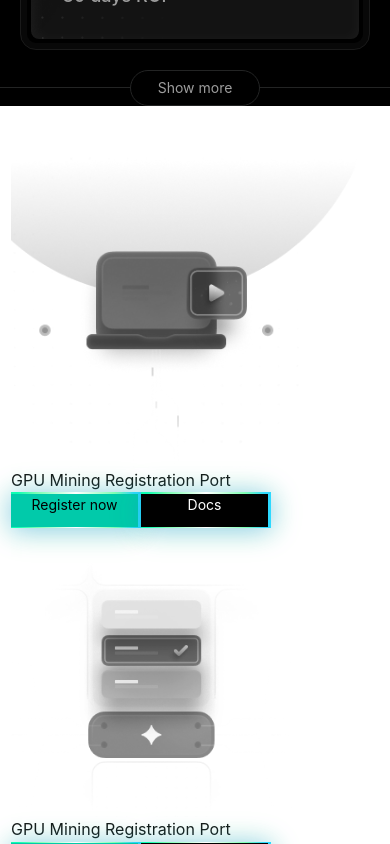
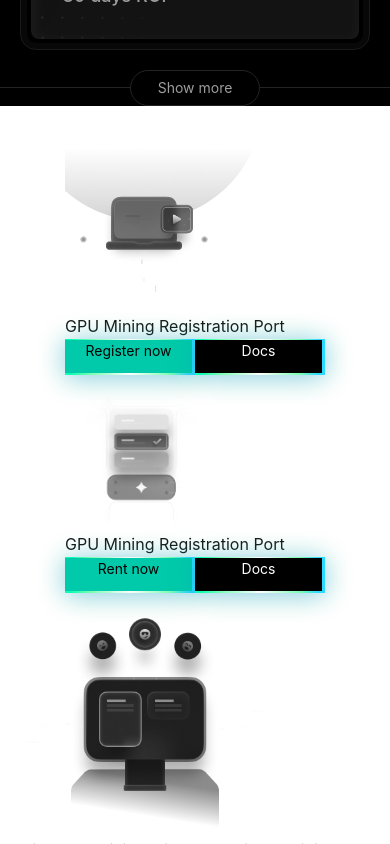
Before and after one commit to inferixgpu/testnet-dashboard, a Next.js app: page / in a window 390 px wide. Shown: the part 2280-3124 px from the top of the page. Built offline with nearby package versions, Linux system fonts and the light colour scheme.

Commit message:
KienDT.IN-1350

```diff
--- a/src/app/styles/infoProduct.scss
+++ b/src/app/styles/infoProduct.scss
@@ -94,3 +94,12 @@
     opacity: 1;
   }
 }
+
+.image-responsive {
+  width: 400px;
+  height: auto;
+
+  @media (max-width: 500px) {
+    width: 200px;
+  }
+}
--- a/src/components/BannerIntro.tsx
+++ b/src/components/BannerIntro.tsx
@@ -41,7 +41,7 @@ export default function BannerIntro() {
             <div className="absolute w-full flex flex-col top-1/2 left-1/2 transform -translate-x-1/2 -translate-y-1/2 z-30 items-center">
             </div>
 
-            <Image
+            {/* <Image
                 className="absolute top-0 left-0 w-full h-full z-0"
                 src="/assets/images/filter_bg.svg"
                 alt=""
@@ -49,7 +49,7 @@ export default function BannerIntro() {
                 height={0}
                 priority
                 style={{ objectFit: "cover" }}
-            />
+            /> */}
             <Image
                 className="absolute top-0 left-0 w-full h-full z-[20]"
                 src="/assets/images/bright_pants.svg"
--- a/src/components/info/InfoProduct.tsx
+++ b/src/components/info/InfoProduct.tsx
@@ -15,7 +15,6 @@ export default function InfoProduct({ isInViewport }: InfoProductProps) {
     const handleResize = () => {
       setIsSmallScreen(window.innerWidth <= 1000);
     };
-
     window.addEventListener("resize", handleResize);
     handleResize();
     return () => window.removeEventListener("resize", handleResize);
@@ -23,7 +22,7 @@ export default function InfoProduct({ isInViewport }: InfoProductProps) {
 
   if (isSmallScreen) {
     return (
-      <div className={"product"}>
+      <div className={"product"} style={{ overflowX: "hidden" }}>
         <div className={"product-container"}>
           <InfoProductBottom />
           <InfoProductTop />
@@ -33,18 +32,20 @@ export default function InfoProduct({ isInViewport }: InfoProductProps) {
   }
 
   return (
-    <div className={"product"}>
+    <div className={"product"} style={{ overflowX: "hidden" }}>
       <div className={"product-container"}>
         <motion.div
+          style={{ overflow: "hidden", width: "100%" }}
           initial={{ x: "-100%", opacity: 0 }}
-          animate={isInViewport ? { x: 0, opacity: 1, width: "100%"  } : { x: "-100%", opacity: 0 }}
+          animate={isInViewport ? { x: 0, opacity: 1 } : { x: "-100%", opacity: 0 }}
           transition={{ duration: 0.3, ease: "easeOut" }}
         >
           <InfoProductBottom />
         </motion.div>
         <motion.div
+          style={{ overflow: "hidden", width: "100%" }}
           initial={{ x: "100%", opacity: 0 }}
-          animate={isInViewport ? { x: 0, opacity: 1, width: "100%"  } : { x: "100%", opacity: 0 }}
+          animate={isInViewport ? { x: 0, opacity: 1 } : { x: "100%", opacity: 0 }}
           transition={{ duration: 0.3, ease: "easeOut" }}
         >
           <InfoProductTop />
--- a/src/components/info/InfoProductBottom.tsx
+++ b/src/components/info/InfoProductBottom.tsx
@@ -18,10 +18,10 @@ export default function InfoProductBottom() {
       };
   return (
 
-      <div className="gap-[8px] flex flex-col lg:flex-row">
+      <div className="gap-[8px] w-[100%] flex flex-col lg:flex-row">
         <div className="w-[100%] lg:w-[497px] justify-around h-[356px] sm:h-[356px] items-center bg-[#76767629] backdrop-blur-[58px] flex lg:justify-start  rounded-[8px] border-b-[2px] sm:border-[0px] border-[#25272670] sm:shadow-none shadow-[inset_2px_4px_16px_2px_rgba(248,248,248,0.06)]">
           <Image
-            className="object-contain"
+            className="object-contain image-responsive"
             src="/assets/images/education.png"
             alt="education"
             width={400}
@@ -69,7 +69,7 @@ export default function InfoProductBottom() {
 
         <div className="w-[100%] lg:w-[497px] h-[356px] sm:h-[356px] justify-around items-center bg-[#76767629] backdrop-blur-[58px] flex lg:justify-start rounded-[8px] border-b-[2px] sm:border-[0px] border-[#25272670] sm:shadow-none shadow-[inset_2px_4px_16px_2px_rgba(248,248,248,0.06)]">
           <Image
-            className="object-contain"
+            className="object-contain image-responsive"
             src="/assets/images/commands.png"
             alt="commands"
             width={400}
--- a/src/components/info/InfoProductTop.tsx
+++ b/src/components/info/InfoProductTop.tsx
@@ -11,7 +11,7 @@ export default function InfoProductTop() {
 
       <div className="w-[100%] lg:w-[1002px] h-[600px] sm:h-[356px] flex flex-col sm:flex-row items-center bg-[#76767629] backdrop-blur-[58px] rounded-[8px] border-b-[2px] sm:border-[0px] border-[#25272670] sm:shadow-none shadow-[inset_2px_4px_16px_2px_rgba(248,248,248,0.06)] justify-evenly">
         <Image
-          className="object-contain"
+          className="object-contain "
           src="/assets/images/sentiment.png"
           alt="sentiment"
           width={300}
```
